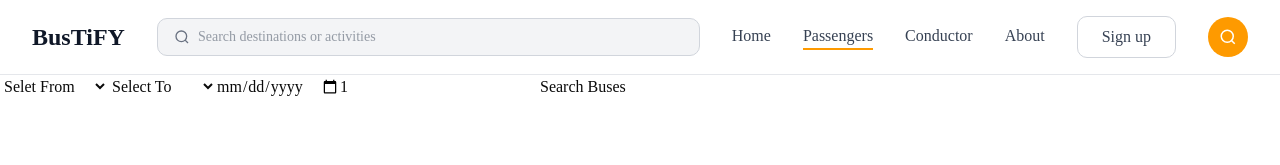
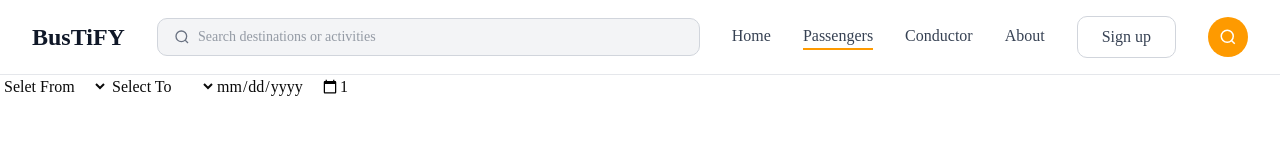
Before and after one commit to Swastik-Dutta2004/Project, a Next.js app: page /passengers in a window 1280 px wide. Shown: the top 165 px of the page. Built offline with nearby package versions, Linux system fonts and the light colour scheme.

Commit message:
Small change in passenger page has done.

```diff
--- a/app/passengers/page.tsx
+++ b/app/passengers/page.tsx
@@ -150,30 +150,27 @@ export default function HeroSection() {
       <input type="date" value={date} onChange={(e) => setDate(e.target.value)} />
       <input type="number" min="1" value={passengers} onChange={(e) => setPassengers(Number(e.target.value))} placeholder="passengers Numbers" />
 
-      <button onClick={handleSearch} className="hover:Mouse=pointer">
-        Search Buses
-      </button>
+      <p>{error}</p>
+      {searchedResult && filteredBuses.length === 0 && (
+        <p>No bus found</p>
+      )}
 
-      <p>{error}</p>
-
-      {searchedResult && (
+      {searchedResult && filteredBuses.length > 0 && (
         <div>
-          <h2>Available Buses</h2>
-          {filteredBuses.length === 0 ? (
-            <p>No buses found </p>
-          ) : filteredBuses.map((bus) => (
+          <h2>Available buses</h2>
+          {filteredBuses.map((bus) => (
             <div key={bus.id}>
               <p>{bus.name}</p>
               <p>{bus.price}</p>
 
-              <button onClick={() => HandleBooking(bus)}>
-                Book now
+              <button onClick={handleSearch} className="hover:Mouse=pointer">
+                Search Buses
               </button>
             </div>
-          ))
-          }
+          ))}
         </div>
       )}
+
     </div>
   )
 }
```
